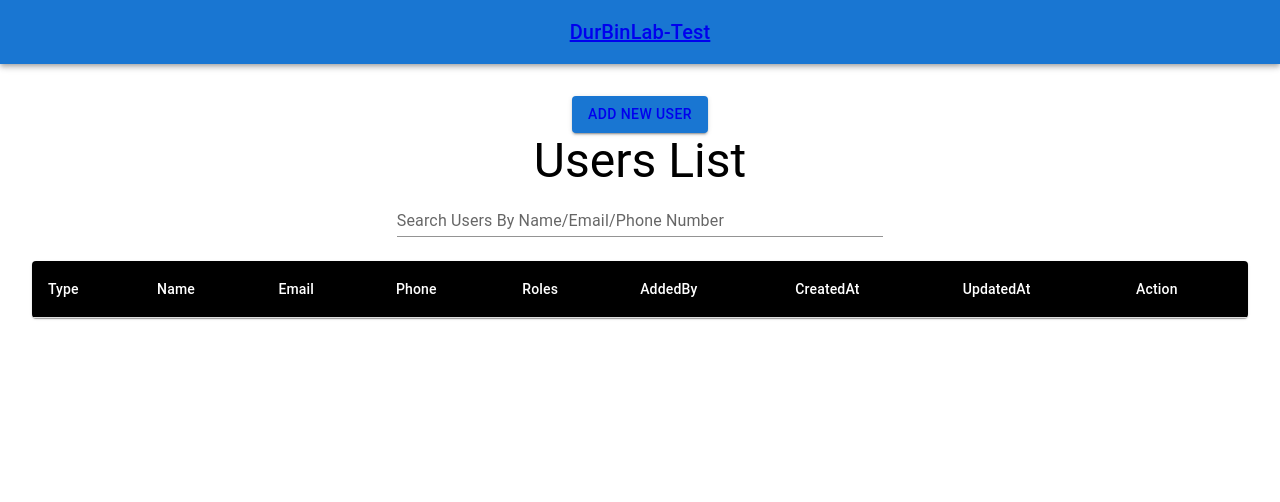
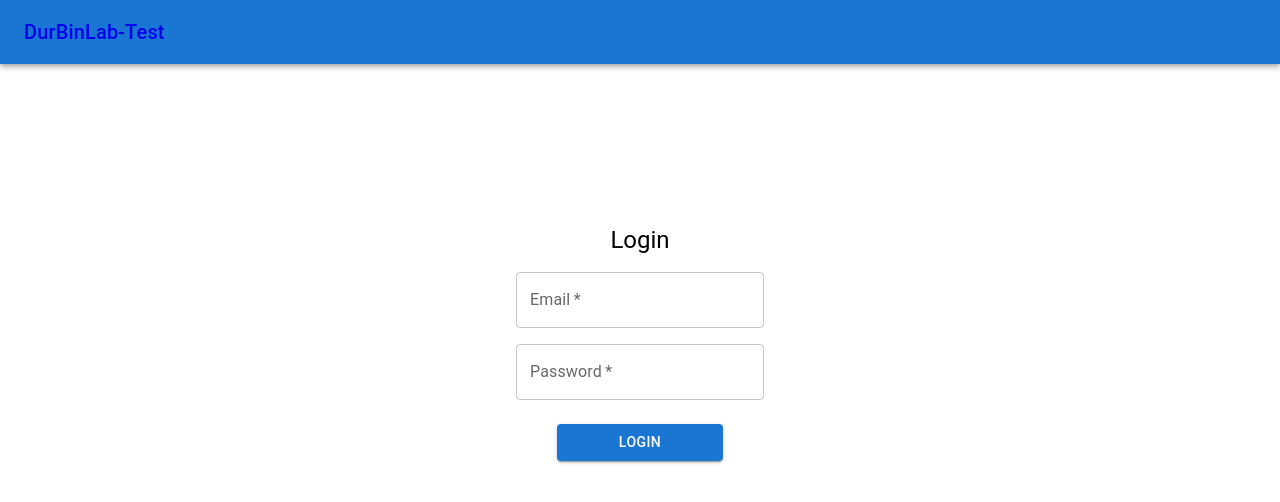
Before and after one commit to anwarhossain1/user-manage, a React (Create React App) app: page /login in a window 1280 px wide. Shown: the top 502 px of the page. Built offline with nearby package versions, Linux system fonts and the light colour scheme.

Commit message:
ui improved and login page has been added

```diff
--- a/src/App.js
+++ b/src/App.js
@@ -2,14 +2,20 @@ import "./App.css";
 import Navbar from "./components/Navbar/Index";
 import Home from "./pages/Home/Index";
 
-import { BrowserRouter, Route } from "react-router-dom";
+import { BrowserRouter, Route, Switch } from "react-router-dom";
+import Login from "./pages/Auth/Login";
+import { findDOMNode } from "react-dom";
 
 function App() {
   return (
     <div className="App">
       <BrowserRouter>
         <Navbar />
-        <Route path="/" component={Home} />
+
+        <Switch>
+          <Route path="/login" component={Login} />
+          <Route path="/" component={Home} />
+        </Switch>
       </BrowserRouter>
     </div>
   );
--- a/src/app/Reducers/addUserReducer.js
+++ b/src/app/Reducers/addUserReducer.js
@@ -6,11 +6,24 @@ export const addUserReducer = (state = { users: [] }, action) => {
         loading: true,
       };
     case "ADD_USER_SUCCESS":
-      return {
-        ...state,
+      const alreadyExistUser = state.users.find(
+        (item) => item.id === action.payload.id
+      );
+      if (alreadyExistUser) {
+        return {
+          ...state,
+          users: state.users.map((item) =>
+            item._id === action.payload.id ? action.payload : item
+          ),
+        };
+      } else {
+        return {
+          ...state,
 
-        users: [...state.users, action.payload],
-      };
+          users: [...state.users, action.payload],
+        };
+      }
+
     case "DELETE_USER_SUCCESS":
       return {
         ...state,
@@ -19,6 +32,7 @@ export const addUserReducer = (state = { users: [] }, action) => {
           return item.id !== action.payload;
         }),
       };
+
     default:
       return state;
   }
--- a/src/components/Navbar/Index.js
+++ b/src/components/Navbar/Index.js
@@ -11,9 +11,14 @@ const Index = () => {
       <Box>
         <AppBar position="static">
           <Toolbar>
-            <Typography variant="h6" component="div" sx={{ flexGrow: 1 }}>
-              <Link to="/">DurBinLab-Test</Link>
-            </Typography>
+            <Link
+              to="/"
+              style={{ textDecoration: "none", textAlign: "center" }}
+            >
+              <Typography variant="h6" component="div" sx={{ flexGrow: 1 }}>
+                DurBinLab-Test
+              </Typography>
+            </Link>
           </Toolbar>
         </AppBar>
       </Box>
--- /dev/null
+++ b/src/pages/Auth/Login.js
@@ -0,0 +1,66 @@
+import { Button, Grid, TextField, Typography } from "@mui/material";
+import React, { useState } from "react";
+
+const Login = () => {
+  const [email, setEmail] = useState("");
+  const [password, setPassword] = useState("");
+  const formHandler = (e) => {
+    e.preventDefault();
+
+    if (email === "super@gmail.com" && password === "1234") {
+      window.location.href = "/";
+    } else {
+      alert("Enter Inputs From Placeholders");
+    }
+  };
+  return (
+    <div>
+      <form type="submit" onSubmit={formHandler}>
+        <Grid
+          sx={{ mt: 20 }}
+          container
+          spacing={0}
+          direction="column"
+          alignItems="center"
+          justify="center"
+          style={{ minHeight: "100vh" }}
+        >
+          <Typography variant="h5">Login</Typography>
+          <Grid item xs={12}>
+            <TextField
+              required
+              id="outlined-basic"
+              label="Email"
+              variant="outlined"
+              placeholder="super@gmail.com"
+              sx={{ mt: 2 }}
+              onChange={(e) => setEmail(e.target.value)}
+            />
+          </Grid>
+
+          <Grid item xs={12}>
+            <TextField
+              required
+              id="outlined-basic"
+              label="Password"
+              variant="outlined"
+              sx={{ mt: 2 }}
+              placeholder="1234"
+              onChange={(e) => setPassword(e.target.value)}
+            />
+          </Grid>
+          <Button
+            color="primary"
+            type="submit"
+            variant="contained"
+            sx={{ mt: 3, minWidth: "13vw" }}
+          >
+            Login
+          </Button>
+        </Grid>
+      </form>
+    </div>
+  );
+};
+
+export default Login;
--- a/src/pages/Home/AddNewUser/Index.js
+++ b/src/pages/Home/AddNewUser/Index.js
@@ -14,6 +14,8 @@ import React, { useState } from "react";
 import { v4 as uuidv4 } from "uuid";
 import { useDispatch } from "react-redux";
 import { addUser } from "../../../app/Actions/addUser";
+import { Link } from "react-router-dom";
+
 const Index = () => {
   const [name, setName] = useState("");
   const [email, setEmail] = useState("");
@@ -54,8 +56,9 @@ const Index = () => {
               <form type="submit" onSubmit={formHandler}>
                 <Grid item xs={12}>
                   <FormControl>
-                    <InputLabel>Name</InputLabel>
+                    <InputLabel required>Name</InputLabel>
                     <Input
+                      required
                       type="text"
                       onChange={(e) => setName(e.target.value)}
                     />
@@ -63,8 +66,9 @@ const Index = () => {
                 </Grid>
                 <Grid item xs={12} sx={{ m: 3 }}>
                   <FormControl>
-                    <InputLabel>Email</InputLabel>
+                    <InputLabel required>Email</InputLabel>
                     <Input
+                      required
                       type="email"
                       onChange={(e) => setEmail(e.target.value)}
                     />
@@ -72,8 +76,9 @@ const Index = () => {
                 </Grid>
                 <Grid item xs={12} sx={{ m: 3 }}>
                   <FormControl>
-                    <InputLabel>Phone</InputLabel>
+                    <InputLabel required>Phone</InputLabel>
                     <Input
+                      required
                       type="number"
                       onChange={(e) => setPhone(e.target.value)}
                     />
@@ -81,18 +86,29 @@ const Index = () => {
                 </Grid>
                 <Grid item xs={12}>
                   <FormControl>
-                    <InputLabel>Roles</InputLabel>
+                    <InputLabel required>Roles</InputLabel>
                     <Input
+                      required
                       type="text"
                       onChange={(e) => setRoles(e.target.value)}
                     />
                   </FormControl>
                 </Grid>
+                <Link to="/">
+                  <Button
+                    color="warning"
+                    type="submit"
+                    variant="contained"
+                    sx={{ mt: 5, mr: 1, minWidth: "6vw" }}
+                  >
+                    Go Home
+                  </Button>
+                </Link>
                 <Button
-                  color="primary"
+                  color="success"
                   type="submit"
                   variant="contained"
-                  sx={{ m: 5 }}
+                  sx={{ mt: 5, minWidth: "6vw" }}
                 >
                   Save
                 </Button>
--- a/src/pages/Home/Index.js
+++ b/src/pages/Home/Index.js
@@ -10,15 +10,9 @@ const Index = () => {
   return (
     <div>
       <Box sx={{ m: 4 }}>
-        <Button color="primary" variant="contained">
-          <Link style={{ textDecoration: "none" }} to="/addnewuser">
-            Add New User
-          </Link>
-        </Button>
-
         <Switch>
           <Route path="/addnewuser" component={AddNewUser} />
-          <Route path="/updateuser" component={UpdateUser} />
+          <Route path="/updateuser/:id" component={UpdateUser} />
           <Route path="/" active component={UsersList} />
         </Switch>
       </Box>
--- a/src/pages/Home/UpdateUsers/Index.js
+++ b/src/pages/Home/UpdateUsers/Index.js
@@ -10,19 +10,30 @@ import {
 import Card from "@mui/material/Card";
 import { Box, width } from "@mui/system";
 import { FormControl } from "@mui/material";
-import React, { useState } from "react";
+import React, { useState, useEffect } from "react";
 import { v4 as uuidv4 } from "uuid";
 import { useDispatch, useSelector } from "react-redux";
 import { addUser } from "../../../app/Actions/addUser";
-const Index = () => {
+const Index = ({ match }) => {
+  const userid = match.params.id;
+  console.log(userid);
   const [name, setName] = useState("");
   const [email, setEmail] = useState("");
   const [phone, setPhone] = useState(0);
   const [roles, setRoles] = useState("");
   const dispatch = useDispatch();
 
-  const newUser = {
-    id: uuidv4(),
+  const userDatafromState = useSelector((state) => state.addUserReducer);
+  const { users } = userDatafromState;
+
+  console.log(users);
+
+  let upUser = users.find((user) => {
+    return user.id === userid;
+  });
+
+  const updatedUser = {
+    id: userid,
     name: name,
     email: email,
     phone: phone,
@@ -34,7 +45,7 @@ const Index = () => {
 
   const formHandler = (e) => {
     e.preventDefault();
-    dispatch(addUser(newUser));
+    dispatch(addUser(updatedUser));
     console.log(name + email + phone + roles);
   };
   return (
@@ -42,7 +53,7 @@ const Index = () => {
       <Box sx={{ mt: 5 }}>
         <Typography variant="h3">Update User</Typography>
         <hr />
-        <Card style={{ overflow: "visible" }}>
+        <Card>
           <CardContent>
             <Grid
               container
@@ -50,7 +61,7 @@ const Index = () => {
               direction="column"
               alignItems="center"
               justify="center"
-              style={{ minHeight: "100vh" }}
+              style={{ minWidth: "50vw" }}
             >
               <form type="submit" onSubmit={formHandler}>
                 <Grid item xs={12}>
@@ -58,7 +69,7 @@ const Index = () => {
                     <InputLabel>Name</InputLabel>
                     <Input
                       type="text"
-                      value="anwar"
+                      defaultValue={upUser.name}
                       placeholder=""
                       onChange={(e) => setName(e.target.value)}
                     />
@@ -68,6 +79,7 @@ const Index = () => {
                   <FormControl>
                     <InputLabel>Email</InputLabel>
                     <Input
+                      defaultValue={upUser.email}
                       type="email"
                       onChange={(e) => setEmail(e.target.value)}
                     />
@@ -77,6 +89,7 @@ const Index = () => {
                   <FormControl>
                     <InputLabel>Phone</InputLabel>
                     <Input
+                      defaultValue={upUser.phone}
                       type="number"
                       onChange={(e) => setPhone(e.target.value)}
                     />
@@ -86,6 +99,7 @@ const Index = () => {
                   <FormControl>
                     <InputLabel>Roles</InputLabel>
                     <Input
+                      defaultValue={upUser.roles}
                       type="text"
                       onChange={(e) => setRoles(e.target.value)}
                     />
@@ -97,7 +111,7 @@ const Index = () => {
                   variant="contained"
                   sx={{ m: 5 }}
                 >
-                  Save
+                  Update
                 </Button>
               </form>
             </Grid>
--- a/src/pages/Home/UsersList/Index.js
+++ b/src/pages/Home/UsersList/Index.js
@@ -9,7 +9,7 @@ import TableHead from "@mui/material/TableHead";
 import TableRow from "@mui/material/TableRow";
 import Paper from "@mui/material/Paper";
 import EditIcon from "@mui/icons-material/Edit";
-import { IconButton, TextField, Typography } from "@mui/material";
+import { IconButton, TextField, Typography, Button } from "@mui/material";
 import DeleteIcon from "@mui/icons-material/Delete";
 import { pink } from "@mui/material/colors";
 import { deleteUser } from "../../../app/Actions/addUser";
@@ -59,6 +59,11 @@ const Index = () => {
 
   return (
     <div>
+      <Link to="/addnewuser">
+        <Button color="primary" variant="contained">
+          Add New User
+        </Button>
+      </Link>
       <Typography variant="h3">Users List</Typography>
       <TextField
         id="standard-basic"
@@ -96,7 +101,7 @@ const Index = () => {
                     <StyledTableCell>{user.addedBy}</StyledTableCell>
                     <StyledTableCell>{user.createdAt}</StyledTableCell>
                     <StyledTableCell>{user.updatedAt}</StyledTableCell>
-                    <Link to="/updateuser">
+                    <Link to={`/updateuser/${user.id}`}>
                       <IconButton>
                         <EditIcon />
                       </IconButton>
```
